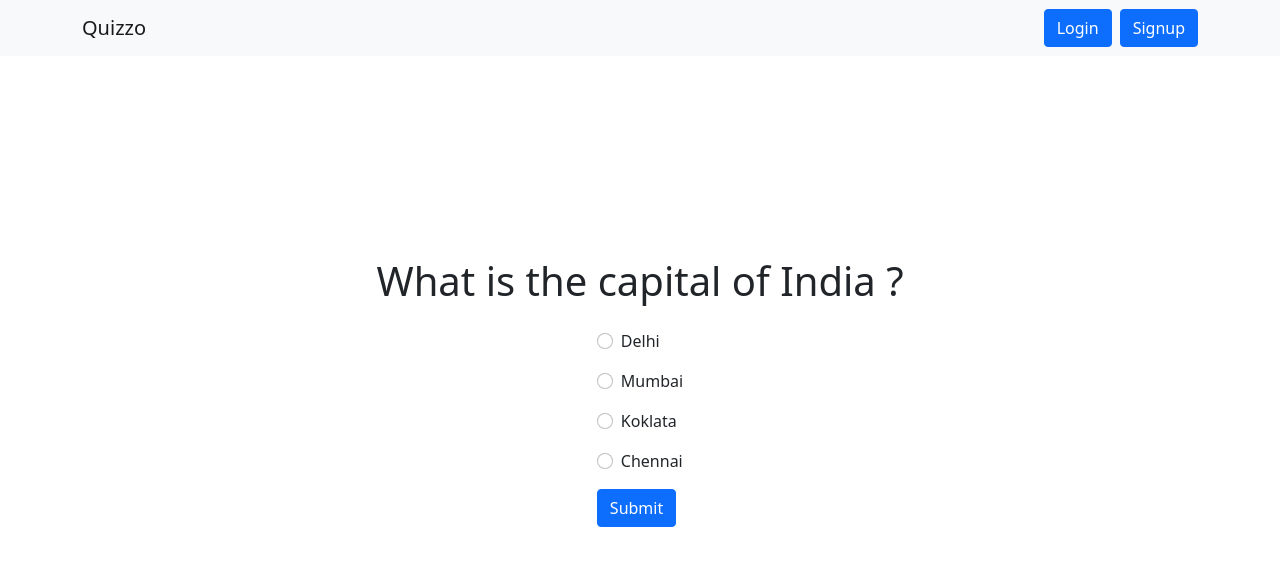
After one commit to compmonk/Quizzo-Flask, a Flask app: page /game in a window 1280 px wide. The commit adds this page. Shown: the top 566 px of the page. Run offline with Flask 2, Linux system fonts and the light colour scheme.

Commit message:
Add game, login, signup forms

```diff
--- a/app.py
+++ b/app.py
@@ -1,6 +1,8 @@
 from datetime import datetime
+from pprint import pprint
 
 from flask import Flask, jsonify, render_template, request
+
 
 app = Flask(__name__)
 
@@ -18,20 +20,40 @@ def index():
     return render_template("index.html")
 
 
-@app.route("/login")
+@app.route("/login", methods=["GET", "POST"])
 def login():
     if request.method == "GET":
         return render_template("login.html")
     elif request.method == "POST":
-        pass
+        pprint(request.form)
+        return jsonify(request.form)
 
 
-@app.route("/signup")
+@app.route("/signup", methods=["GET", "POST"])
 def signup():
     if request.method == "GET":
         return render_template("signup.html")
     elif request.method == "POST":
-        pass
+        pprint(request.form)
+        return jsonify(request.form)
+
+
+@app.route("/game", methods=["GET", "POST"])
+def game():
+    question = {
+        "id": 1,
+        "question": "What is the capital of India ?",
+        "A": "Delhi",
+        "B": "Mumbai",
+        "C": "Koklata",
+        "D": "Chennai"
+    }
+
+    if request.method == "GET":
+        return render_template("game.html", question=question)
+    elif request.method == "POST":
+        pprint(request.form)
+        return jsonify(request.form)
 
 
 if __name__ == "__main__":
--- a/templates/base.html
+++ b/templates/base.html
@@ -5,17 +5,17 @@
 
 <nav class="navbar fixed-top navbar-expand-lg navbar-light bg-light">
   <div class="container">
-    <a class="navbar-brand" href="#">Quizzo</a>
+    <a class="navbar-brand" href="/">Quizzo</a>
 
     {% if g.user %}
 
     <div class="collapse navbar-collapse" id="navbarSupportedContent">
       <ul class="navbar-nav me-auto mb-2 mb-lg-0">
         <li class="nav-item">
-          <a class="nav-link active" href="#">Play Game</a>
+          <a class="nav-link active" href="/game">Play Game</a>
         </li>
         <li class="nav-item">
-          <a class="nav-link" href="#">Leaderboard</a>
+          <a class="nav-link" href="/leaderboard">Leaderboard</a>
         </li>
       </ul>
       <div class="collapse navbar-collapse" id="navbarSupportedContent">
--- /dev/null
+++ b/templates/game.html
@@ -0,0 +1,42 @@
+{% extends 'base.html' %}
+
+{% block title %}Question{% endblock %}
+
+{% block header %}
+<h1>{{question.question}}</h1>
+{% endblock %}
+
+{% block content %}
+<form action="/game" method="post">
+    <div class="mb-3">
+        <input class="form-check-input" type="hidden" name="question_id" id="option-A" value="{{question.id}}" required>
+    </div>
+    <div class="mb-3 form-check">
+        <input class="form-check-input" type="radio" name="answer" id="option-A" value="A" required>
+        <label class="form-check-label" for="option-A">
+            {{question.A}}
+        </label>
+    </div>
+    <div class="mb-3 form-check">
+        <input class="form-check-input" type="radio" name="answer" id="option-B" value="B" required>
+        <label class="form-check-label" for="option-B">
+            {{question.B}}
+        </label>
+    </div>
+    <div class="mb-3 form-check">
+        <input class="form-check-input" type="radio" name="answer" id="option-C" value="C" required>
+        <label class="form-check-label" for="option-C">
+            {{question.C}}
+        </label>
+    </div>
+    <div class="mb-3 form-check">
+        <input class="form-check-input" type="radio" name="answer" id="option-D" value="D" required>
+        <label class="form-check-label" for="option-D">
+            {{question.D}}
+        </label>
+    </div>
+    <div class="mb-3 mb-3">
+        <button class="btn btn-primary" type="submit">Submit</button>
+    </div>
+</form>
+{% endblock %}
--- a/templates/index.html
+++ b/templates/index.html
@@ -1,7 +1,9 @@
 {% extends 'base.html' %}
+
+{% block title %}Home{% endblock %}
 
 {% block content %}
     <h1>Quizzo</h1>
     <p>THis will be a long line</p>
-    <button type="button" class="btn btn-primary btn-lg">Play Game !!</button>
+    <a href="/game"><button type="button" class="btn btn-primary btn-lg">Play Game !!</button></a>
 {% endblock %}
```
Also changed, not shown: templates/login.html (+9 -4 lines), templates/signup.html (+8 -3 lines).
